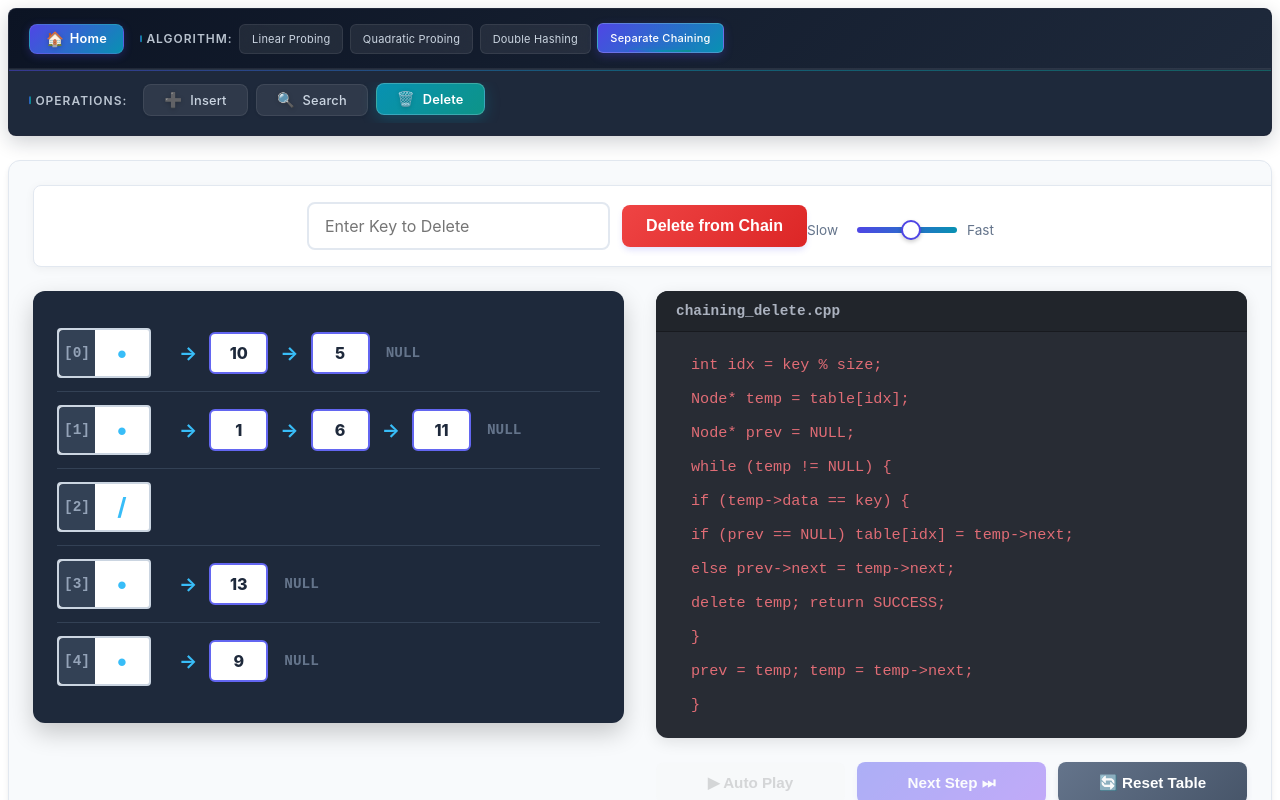
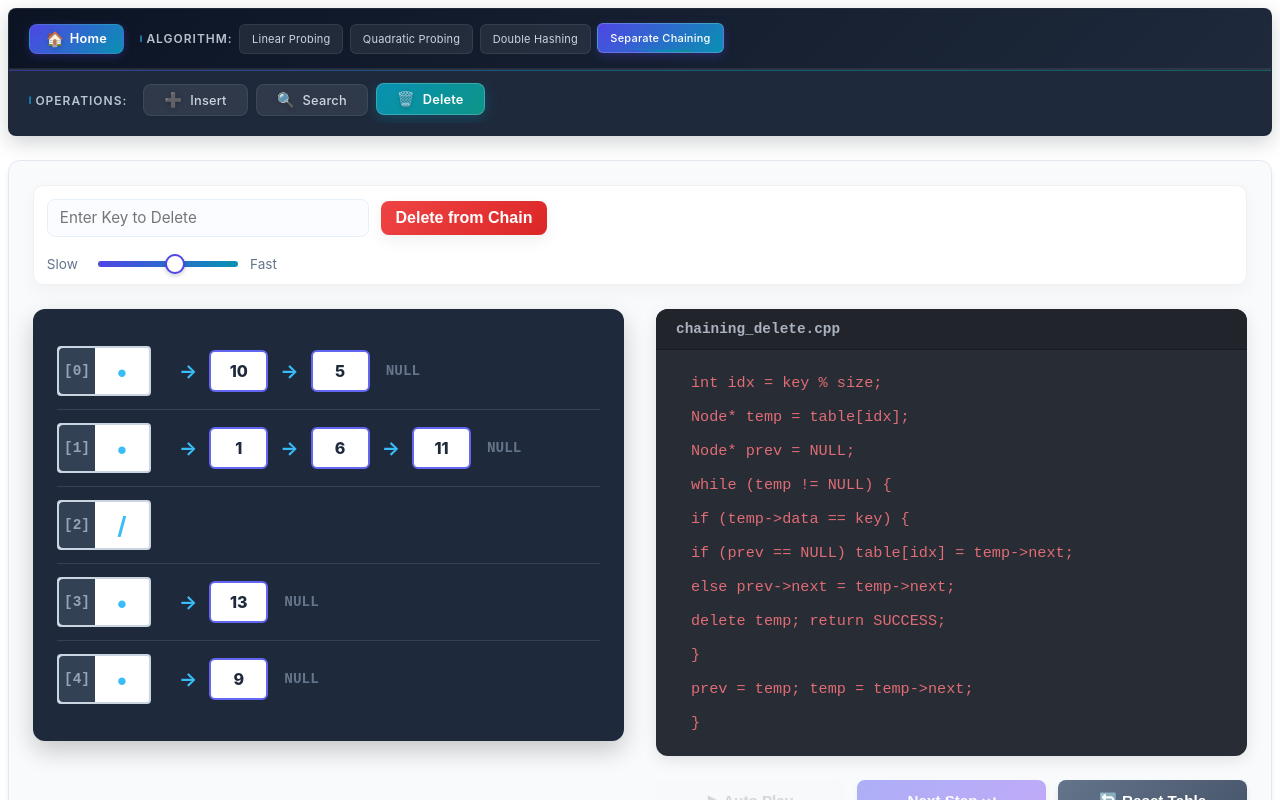
Before and after one commit to Mustaqeem-Codes/DSA_Insight, a React (Vite) app: page /chaining/chaining-delete in a window 1280 px wide. Shown: the top 800 px of the page. Built offline with nearby package versions, Linux system fonts and the light colour scheme.

Commit message:
Chaining delete updated

```diff
--- a/src/components/ChainingDelete.jsx
+++ b/src/components/ChainingDelete.jsx
@@ -29,6 +29,55 @@ const ChainingDelete = () => {
   const [activeNodeIdx, setActiveNodeIdx] = useState(null);
   const [found, setFound] = useState(false);
   const [deleted, setDeleted] = useState(false);
+
+  // Inline style object for header / controls (centralised and responsive-friendly)
+  const styles = {
+    header: {
+      display: 'flex',
+      flexDirection: 'column',
+      gap: '0.75rem',
+      padding: '0.8rem',
+      borderRadius: '10px',
+      background: '#ffffff',
+      boxShadow: '0 6px 18px rgba(2,6,23,0.04)',
+      border: '1px solid rgba(15,23,42,0.06)'
+    },
+    inputGroup: {
+      display: 'flex',
+      gap: '0.75rem',
+      alignItems: 'center',
+      flexWrap: 'wrap'
+    },
+    input: {
+      padding: '0.55rem 0.75rem',
+      borderRadius: '8px',
+      border: '1px solid #e6eef8',
+      outline: 'none',
+      width: '220px',
+      fontSize: '0.95rem',
+      background: '#fbfcff',
+      color: '#0f172a'
+    },
+    btnInsert: {
+      padding: '0.5rem 0.9rem',
+      borderRadius: '8px',
+      border: 'none',
+      color: 'white',
+      fontWeight: 700,
+      cursor: 'pointer',
+      minWidth: '140px',
+      boxShadow: '0 6px 16px rgba(2,6,23,0.06)'
+    },
+    speedControl: {
+      display: 'flex',
+      alignItems: 'center',
+      gap: '0.6rem',
+      marginTop: '0.4rem'
+    },
+    range: {
+      width: '140px'
+    }
+  };
 
   // Auto-play logic for consistency with other components
   useEffect(() => {
@@ -140,8 +189,29 @@ const ChainingDelete = () => {
 
   return (
     <div className="ch-main-wrapper">
-      <div className="ch-viz-header">
-        <div className="ch-input-group">
+      {/* responsive media queries for small screens */}
+      <style>{`
+        .ch-viz-header { box-sizing: border-box; }
+        .ch-input-group { box-sizing: border-box; }
+        .ch-key-input { box-sizing: border-box; }
+        .ch-btn-insert { box-sizing: border-box; }
+        @media (max-width: 920px) {
+          .ch-viz-header { padding: 0.6rem; }
+          .ch-input-group { gap: 0.6rem; }
+          .ch-key-input { width: 160px !important; }
+          .ch-logic-area { min-width: 260px !important; }
+        }
+        @media (max-width: 560px) {
+          .ch-input-group { flex-direction: column; align-items: stretch; gap: 0.5rem; }
+          .ch-key-input { width: 100% !important; }
+          .ch-btn-insert { width: 100% !important; }
+          .speed-control { justify-content: space-between; gap: 0.4rem; }
+          .ch-main-wrapper { padding: 0.5rem; }
+        }
+      `}</style>
+
+      <div className="ch-viz-header" style={styles.header}>
+        <div className="ch-input-group" style={styles.inputGroup}>
           <input
             type="number"
             value={inputValue}
@@ -149,23 +219,28 @@ const ChainingDelete = () => {
             placeholder="Enter Key to Delete"
             disabled={isProcessing}
             className="ch-key-input"
+            style={styles.input}
           />
           <button
             className="ch-btn-insert"
             onClick={startDelete}
             disabled={isProcessing}
             style={{
-              background: deleted ? '#10b981' : found ? '#f59e0b' : '#ef4444',
-              background: deleted ? 'linear-gradient(135deg, #10b981 0%, #0d9488 100%)' :
-                         found ? 'linear-gradient(135deg, #f59e0b 0%, #d97706 100%)' :
-                         'linear-gradient(135deg, #ef4444 0%, #dc2626 100%)'
+              ...styles.btnInsert,
+              background: deleted
+                ? 'linear-gradient(135deg, #10b981 0%, #0d9488 100%)'
+                : found
+                  ? 'linear-gradient(135deg, #f59e0b 0%, #d97706 100%)'
+                  : 'linear-gradient(135deg, #ef4444 0%, #dc2626 100%)',
+              opacity: isProcessing ? 0.9 : 1,
+              cursor: isProcessing ? 'not-allowed' : 'pointer'
             }}
           >
             {deleted ? '✓ Deleted' : found ? 'Found - Delete' : 'Delete from Chain'}
           </button>
         </div>
 
-        <div className="speed-control" style={{ display: 'flex', alignItems: 'center', gap: '0.5rem', marginTop: '0.5rem' }}>
+        <div className="speed-control" style={styles.speedControl}>
           <span style={{ fontSize: '0.85rem', color: '#64748b' }}>Slow</span>
           <input
             type="range"
@@ -174,7 +249,7 @@ const ChainingDelete = () => {
             step="100"
             value={2200 - speed}
             onChange={(e) => setSpeed(2200 - Number(e.target.value))}
-            style={{ width: '100px' }}
+            style={styles.range}
           />
           <span style={{ fontSize: '0.85rem', color: '#64748b' }}>Fast</span>
         </div>
```
Also changed, not shown: src/styles/ChainHashing.css (line endings or trailing spaces).
